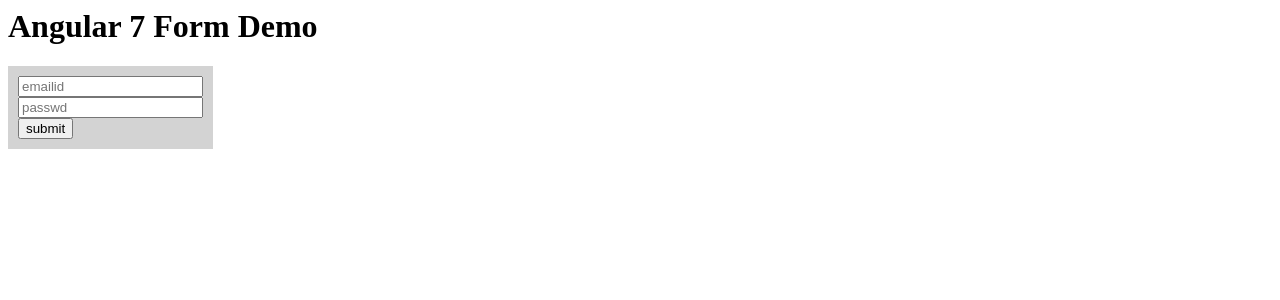
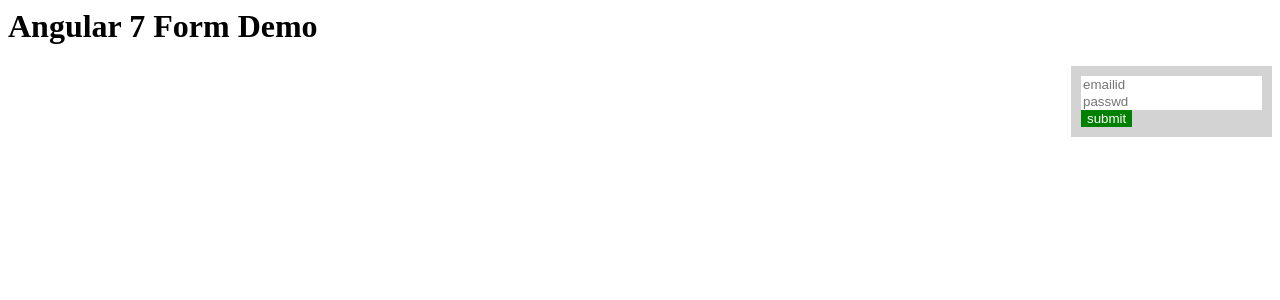
Before and after one commit to rakeshkumar11/angular-ivy-zczcx7, an Angular app: page / in a window 1280 px wide. Shown: the top 300 px of the page. Built offline with nearby package versions, Linux system fonts and the light colour scheme.

Commit message:
2 files modified

```diff
--- a/src/app/app.component.css
+++ b/src/app/app.component.css
@@ -1,17 +1,15 @@
-p {
-  font-family: Lato;
-}
-button {
-   background-color: #2B3BCF;
-   color: white;
-   padding: 10px 10px;
-   text-align: center;
-   text-decoration: none;
-   display: inline-block;
-   font-size: 20px;
-}
+
 form{
   background-color: lightgray;
   display: inline-block;
   padding: 10px;
+  float: right;
 }
+input, button{
+  border: none;
+}
+button {
+  background-color: green;
+  color: white;
+  text-align: center;
+}
--- a/src/app/app.component.html
+++ b/src/app/app.component.html
@@ -7,5 +7,5 @@
 
    <input type = "password" name = "passwd" placeholder = "passwd" ngModel> <br/>
 
-   <input type = "submit" value = "submit">
+   <button>submit</button>
 </form>
```
